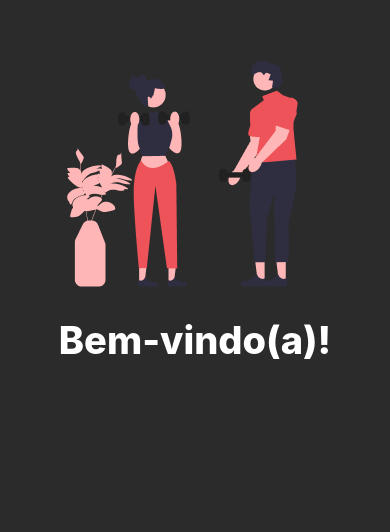
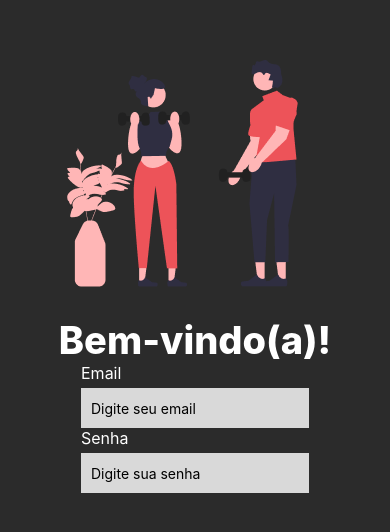
Before and after one commit to filipenevesz/ltd_academia, a React Native app: screen / in a window 390 px wide. Shown: the top 532 px of the page. Built offline with nearby package versions, Linux system fonts and the light colour scheme.

Commit message:
input text

```diff
--- a/screens/login-page/login.js
+++ b/screens/login-page/login.js
@@ -1,4 +1,4 @@
-import { Text, View, StyleSheet, Image } from "react-native"
+import { Text, View, StyleSheet, Image, TextInput, Pressable } from "react-native"
 
 import LoginImage from "../login-page/assets-login/frame-login-page.png"
 
@@ -10,8 +10,22 @@ export const Login = () => {
         </View>
 
         <View style={styles.inputLogin}>
+            <Text style={styles.label}>Email</Text>
+            <TextInput
+                style={styles.input}
+                placeholder="Digite seu email"
+            />
+        </View>
 
+        <View style={styles.inputLogin}>
+            <Text style={styles.label}>Senha</Text>
+            <TextInput
+                style={styles.input}
+                placeholder="Digite sua senha"
+                secureTextEntry
+            />
         </View>
+        <Pressable title="Login"/>
     </View>;
 };
 
@@ -30,6 +44,17 @@ const styles = StyleSheet.create({
         color: 'white',
         fontSize: 38,
         fontWeight: "800",
+    },
+    label: {
+        marginBottom: 5,
+        fontSize: 16,
+        color: 'white',
 
+    },
+    input: {
+        height: 40,
+        paddingLeft: 10,
+        backgroundColor: '#D9D9D9',
+        width: '100%',
     }
 })
```
